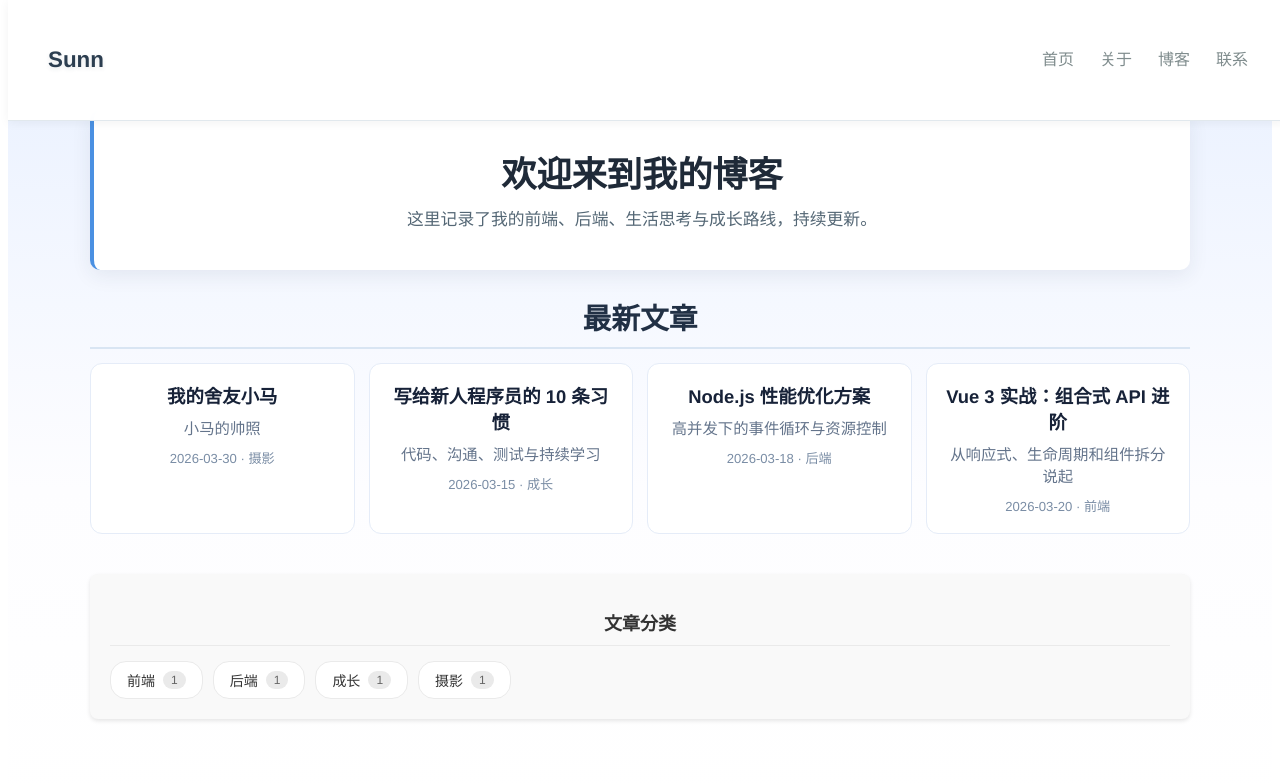
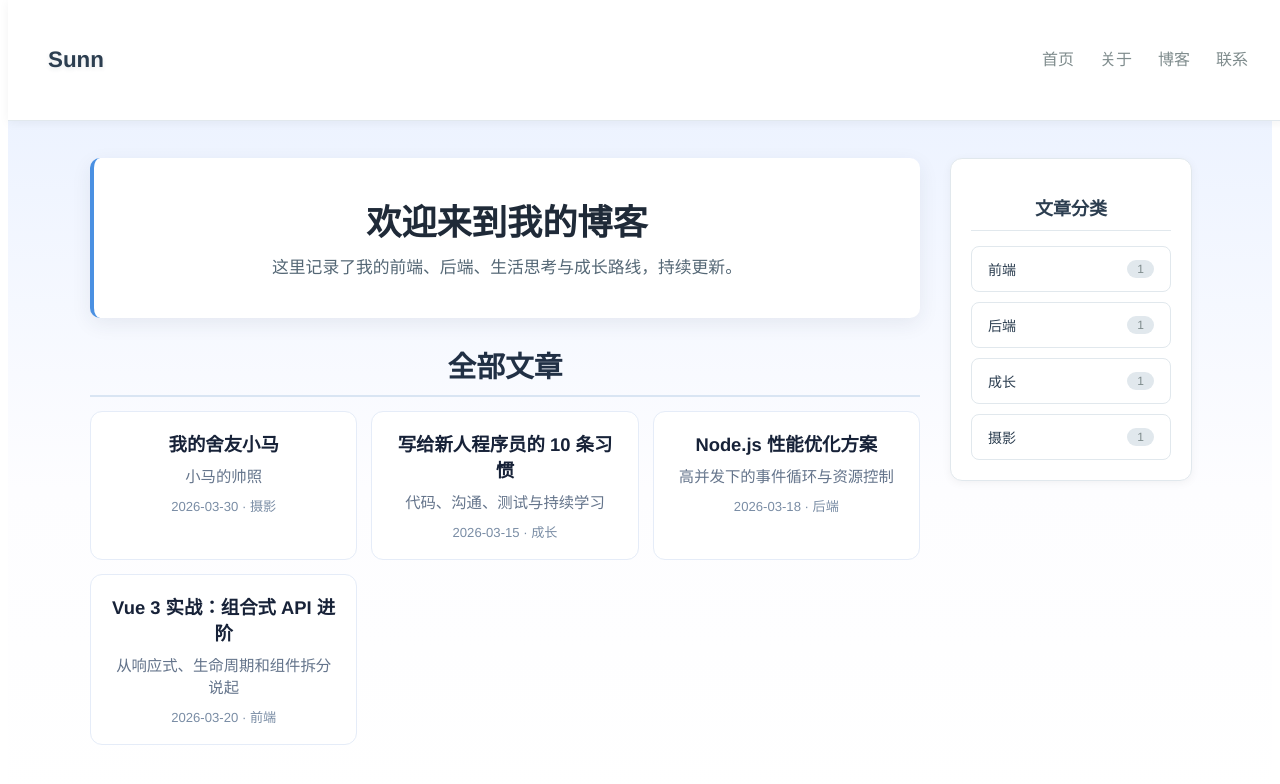
Before and after one commit to xiaosun734/personal-blog, a Vue app: page /#/text-homepage in a window 1280 px wide. Shown: the top 784 px of the page. Built offline with nearby package versions, Linux system fonts and the light colour scheme; the HTML template or start-up script is replaced by a standard one.

Commit message:
修改了文章分类组件样式，并更新了各个界面布局

```diff
--- a/src/components/classification-component.vue
+++ b/src/components/classification-component.vue
@@ -57,56 +57,63 @@ export default {
 
 <style scoped>
 .classification-container {
-  background-color: #f9f9f9;
-  border-radius: 8px;
+  background-color: #ffffff;
+  border-radius: 12px;
   padding: 20px;
-  margin-bottom: 30px;
-  box-shadow: 0 2px 4px rgba(0, 0, 0, 0.1);
+  box-shadow: 0 2px 10px rgba(0, 0, 0, 0.05);
+  border: 1px solid #e1e8ed;
+  width: 200px;
+  position: sticky;
+  top: 160px;
+  align-self: flex-start;
 }
 
 .classification-title {
   font-size: 18px;
-  font-weight: 600;
+  font-weight: 700;
   margin-bottom: 15px;
-  color: #333;
-  border-bottom: 1px solid #eaeaea;
+  color: #2c3e50;
+  border-bottom: 1px solid #e1e8ed;
   padding-bottom: 10px;
+  text-align: center;
 }
 
 .classification-list {
   display: flex;
-  flex-wrap: wrap;
+  flex-direction: column;
   gap: 10px;
 }
 
 .classification-item {
-  background-color: #fff;
-  border: 1px solid #eaeaea;
-  border-radius: 16px;
-  padding: 8px 16px;
+  background-color: #ffffff;
+  border: 1px solid #e1e8ed;
+  border-radius: 8px;
+  padding: 12px 16px;
   font-size: 14px;
   cursor: pointer;
   transition: all 0.3s ease;
   display: flex;
+  justify-content: space-between;
   align-items: center;
-  gap: 8px;
 }
 
 .classification-item:hover {
-  background-color: #f0f0f0;
-  transform: translateY(-2px);
-  box-shadow: 0 2px 8px rgba(0, 0, 0, 0.1);
+  background-color: #f8fafc;
+  transform: translateX(5px);
+  box-shadow: 0 4px 8px rgba(0, 0, 0, 0.1);
+  border-color: #3498db;
 }
 
 .category-name {
-  color: #333;
+  color: #2c3e50;
+  font-weight: 500;
 }
 
 .category-count {
-  background-color: #eaeaea;
-  color: #666;
-  border-radius: 10px;
-  padding: 2px 8px;
+  background-color: #e1e8ed;
+  color: #7f8c8d;
+  border-radius: 12px;
+  padding: 2px 10px;
   font-size: 12px;
   font-weight: 500;
 }
--- a/src/views/classification-page.vue
+++ b/src/views/classification-page.vue
@@ -1,8 +1,12 @@
 <template>
   <div class="classification-page">
-    <h1 class="page-title">{{ currentCategory || '所有分类' }}</h1>
-    <ClassificationComponent />
-    <div class="article-list">
+    <HeaderComponent />
+
+    <main class="content">
+      <div class="content-wrapper">
+        <div class="main-content">
+          <h1 class="page-title">{{ currentCategory || '所有分类' }}</h1>
+          <div class="article-list">
       <div
         v-for="article in filteredArticles"
         :key="article.id"
@@ -20,18 +24,27 @@
       <div v-if="filteredArticles.length === 0" class="no-articles">
         该分类下暂无文章
       </div>
-    </div>
+          </div>
+        </div>
+
+        <aside class="sidebar">
+          <ClassificationComponent />
+        </aside>
+      </div>
+    </main>
   </div>
 </template>
 
 <script>
 import articles from '../data/articles.js';
 import ClassificationComponent from '../components/classification-component.vue';
+import HeaderComponent from '../components/header-component.vue';
 
 export default {
   name: 'ClassificationPage',
   components: {
-    ClassificationComponent
+    ClassificationComponent,
+    HeaderComponent
   },
   data() {
     return {
@@ -67,72 +80,129 @@ export default {
 
 <style scoped>
 .classification-page {
-  max-width: 800px;
+  min-height: 100vh;
+  background: #ffffff;
+  color: #2f3a4b;
+}
+
+.content {
+  max-width: 1200px;
   margin: 0 auto;
-  padding: 20px;
+  padding: calc(120px + 30px) 20px 40px; /* 留出 header 空间，与header的容器padding一致 */
+}
+
+.content-wrapper {
+  display: flex;
+  gap: 30px;
+  align-items: flex-start;
+}
+
+.main-content {
+  flex: 1;
+}
+
+.sidebar {
+  width: 240px;
+  flex-shrink: 0;
 }
 
 .page-title {
-  font-size: 24px;
-  font-weight: 600;
+  font-size: 28px;
+  font-weight: 700;
   margin-bottom: 30px;
-  color: #333;
+  color: #2c3e50;
   text-align: center;
-  padding-bottom: 10px;
-  border-bottom: 1px solid #eaeaea;
+  padding-bottom: 15px;
+  border-bottom: 1px solid #e1e8ed;
+  text-shadow: 0 2px 4px rgba(44, 62, 80, 0.1);
 }
 
 .article-list {
   display: flex;
   flex-direction: column;
   gap: 20px;
-  margin-top: 30px;
+  margin-top: 0;
 }
 
 .article-item {
-  background-color: #f9f9f9;
-  border-radius: 8px;
-  padding: 20px;
+  background-color: #ffffff;
+  border-radius: 12px;
+  padding: 24px;
   cursor: pointer;
   transition: all 0.3s ease;
-  box-shadow: 0 2px 4px rgba(0, 0, 0, 0.05);
+  box-shadow: 0 2px 10px rgba(0, 0, 0, 0.05);
+  border: 1px solid #e1e8ed;
 }
 
 .article-item:hover {
-  transform: translateY(-2px);
-  box-shadow: 0 4px 8px rgba(0, 0, 0, 0.1);
-  background-color: #f5f5f5;
+  transform: translateY(-5px);
+  box-shadow: 0 8px 16px rgba(0, 0, 0, 0.1);
+  border-color: #e1e8ed;
 }
 
 .article-title {
-  font-size: 18px;
+  font-size: 20px;
   font-weight: 600;
-  margin-bottom: 10px;
-  color: #333;
+  margin-bottom: 12px;
+  color: #2c3e50;
   line-height: 1.4;
+  transition: color 0.3s ease;
+}
+
+.article-item:hover .article-title {
+  color: #3498db;
 }
 
 .article-meta {
   display: flex;
-  gap: 15px;
+  gap: 20px;
   font-size: 14px;
-  color: #666;
-  margin-bottom: 10px;
+  color: #7f8c8d;
+  margin-bottom: 12px;
 }
 
 .article-desc {
-  font-size: 14px;
-  line-height: 1.5;
-  color: #555;
+  font-size: 15px;
+  line-height: 1.6;
+  color: #546775;
   margin: 0;
 }
 
 .no-articles {
   text-align: center;
-  padding: 40px;
-  color: #999;
-  font-size: 16px;
-  background-color: #f9f9f9;
-  border-radius: 8px;
+  padding: 60px;
+  color: #7f8c8d;
+  font-size: 18px;
+  background-color: #ffffff;
+  border-radius: 12px;
+  box-shadow: 0 2px 10px rgba(0, 0, 0, 0.05);
+  border: 1px solid #e1e8ed;
+}
+
+@media (max-width: 992px) {
+  .content-wrapper {
+    flex-direction: column;
+  }
+
+  .sidebar {
+    width: 100%;
+  }
+
+  .classification-container {
+    position: relative;
+    top: 0;
+    width: 100%;
+  }
+
+  .classification-list {
+    flex-direction: row;
+    flex-wrap: wrap;
+  }
+
+  .classification-item {
+    flex: 1;
+    min-width: 120px;
+    justify-content: center;
+  }
 }
 </style>
--- a/src/views/text-homepage.vue
+++ b/src/views/text-homepage.vue
@@ -3,13 +3,15 @@
     <HeaderComponent />
 
     <main class="content">
+      <div class="content-wrapper">
+        <div class="main-content">
           <section class="hero">
             <h1 class="hero-title">欢迎来到我的博客</h1>
             <p>这里记录了我的前端、后端、生活思考与成长路线，持续更新。</p>
           </section>
 
           <section class="articles">
-        <h2>最新文章</h2>
+            <h2>全部文章</h2>
             <ul class="article-list">
               <li class="article-item" v-for="item in articles" :key="item.id">
                 <router-link :to="{ name: 'TextRead', params: { id: item.id } }">
@@ -20,10 +22,12 @@
               </li>
             </ul>
           </section>
+        </div>
 
-      <section class="categories">
+        <aside class="sidebar">
           <ClassificationComponent />
-      </section>
+        </aside>
+      </div>
     </main>
   </div>
 </template>
@@ -63,7 +67,22 @@ export default {
 .content {
   width: min(1100px, 92vw);
   margin: 0 auto;
-  padding: calc(72px + 30px) 0 40px; /* 留出 header 空间 */
+  padding: calc(120px + 30px) 0 40px; /* 留出 header 空间 */
+}
+
+.content-wrapper {
+  display: flex;
+  gap: 30px;
+  align-items: flex-start;
+}
+
+.main-content {
+  flex: 1;
+}
+
+.sidebar {
+  width: 240px;
+  flex-shrink: 0;
 }
 
 .hero {
@@ -244,6 +263,33 @@ export default {
   font-weight: 500;
 }
 
+@media (max-width: 992px) {
+  .content-wrapper {
+    flex-direction: column;
+  }
+
+  .sidebar {
+    width: 100%;
+  }
+
+  .classification-container {
+    position: relative;
+    top: 0;
+    width: 100%;
+  }
+
+  .classification-list {
+    flex-direction: row;
+    flex-wrap: wrap;
+  }
+
+  .classification-item {
+    flex: 1;
+    min-width: 120px;
+    justify-content: center;
+  }
+}
+
 @media (max-width: 768px) {
   .hero {
     padding: 26px 18px;
@@ -254,11 +300,7 @@ export default {
   }
 
   .content {
-    padding: calc(72px + 16px) 0 24px;
-  }
-
-  .category-list {
-    grid-template-columns: 1fr;
+    padding: calc(120px + 16px) 0 24px;
   }
 }
 </style>
```
Lines whose indentation alone changed are shown as unchanged.
